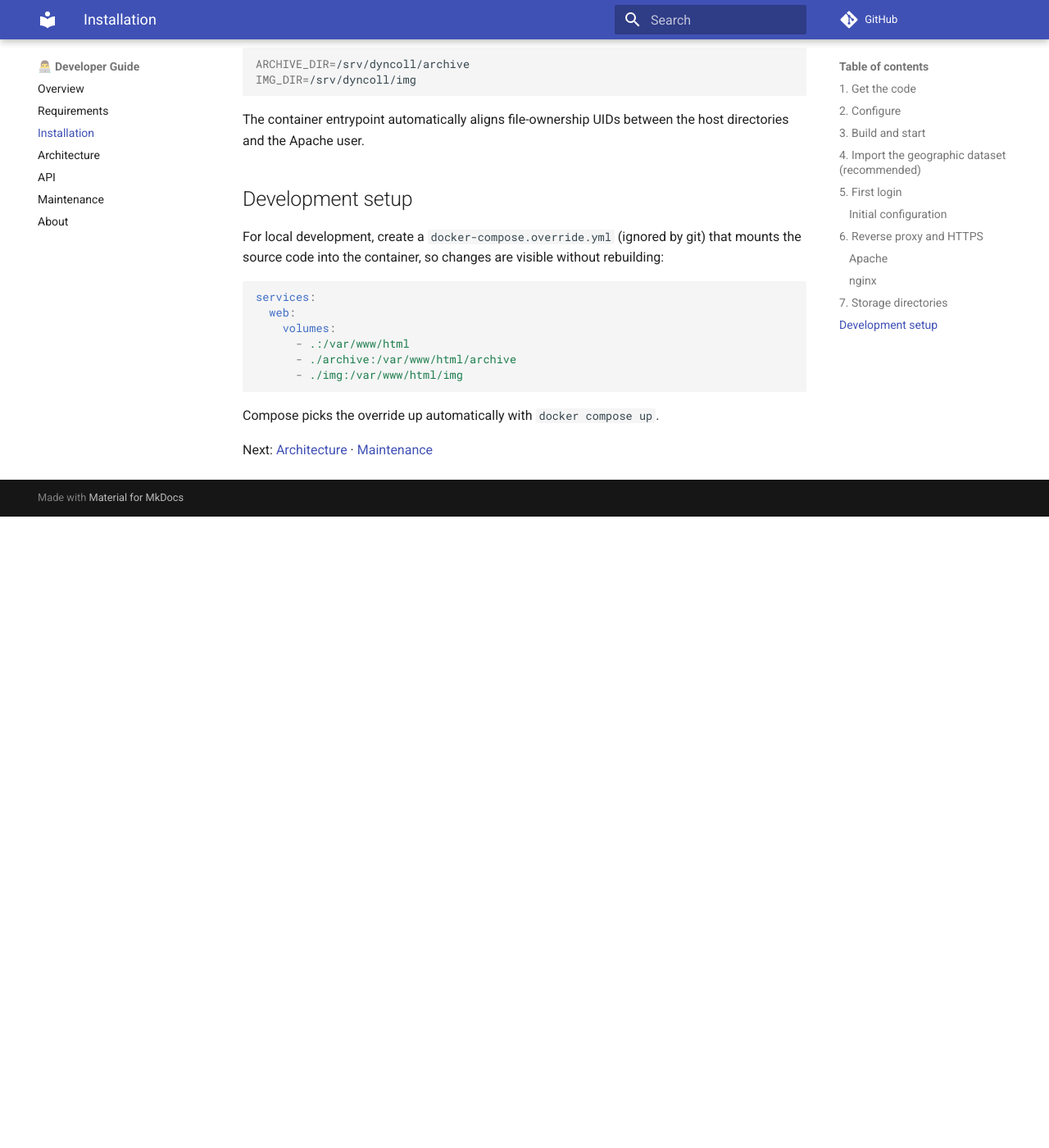
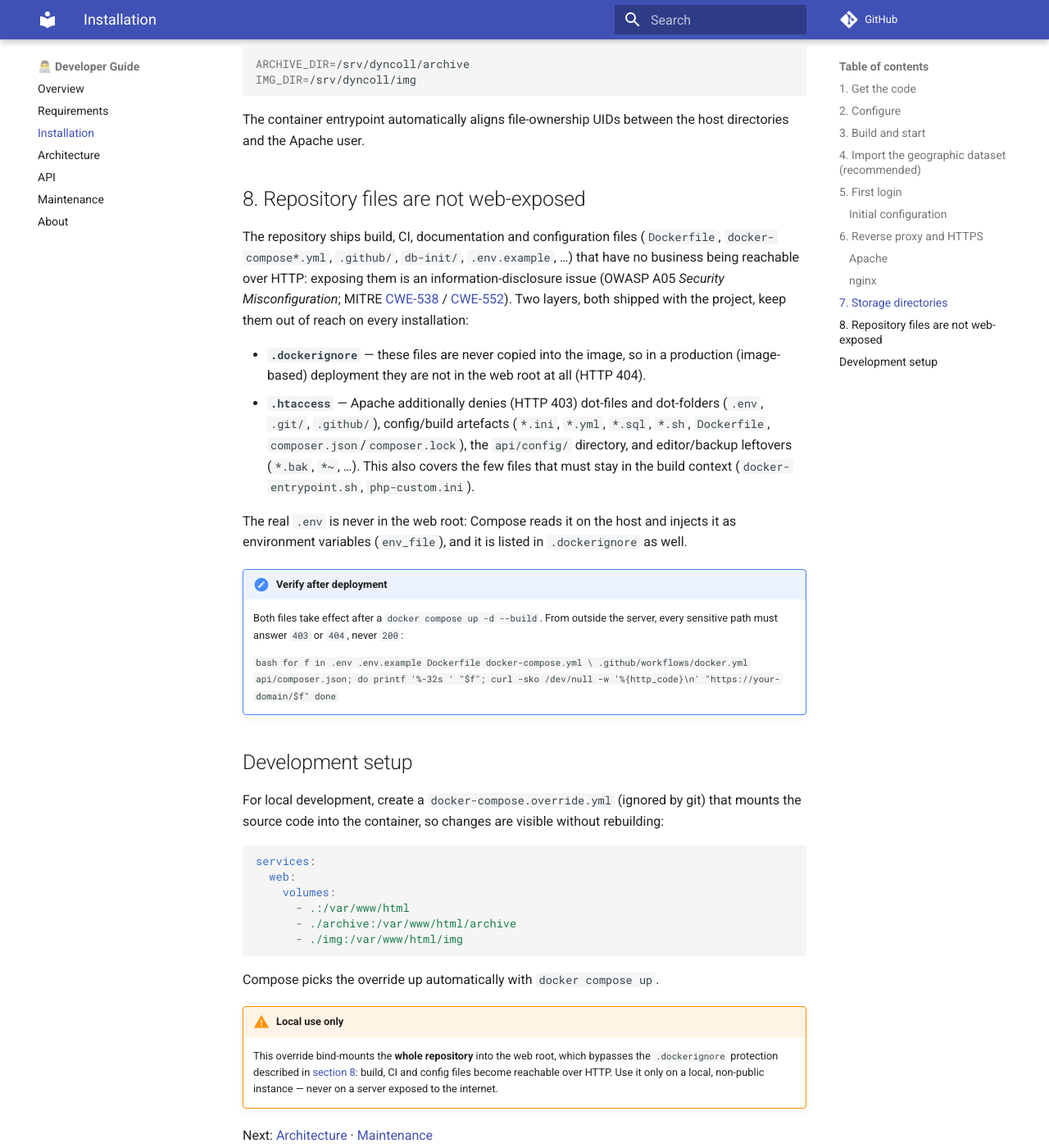
Before and after one commit to LundDarkLab/adc, an MkDocs documentation site: the page built from docs/developer/installation.md, in a window 1280 px wide and 1400 px high, scrolled down 4534 px. Shown: the whole window at 82% size. Built offline with MkDocs 1.6.1 and Material for MkDocs 9.7.7, drawn with Linux system fonts in a browser that asks for light colours; comment, search, counter and statistics services are not loaded; before the commit the page ends 5164 px from its top, so only the background shows below that.

Commit message:
harden web exposure of build/config files
Exclude build/CI/config files from the image (.dockerignore) and deny them
at Apache level (.htaccess, api/.htaccess): dot-files/dot-folders, *.yml,
Dockerfile, composer.json/lock, api/config/, editor/backup leftovers.
Addresses information disclosure (OWASP A05; CWE-538 / CWE-552) reported by
Lund IT. No secrets were exposed; the real .env is never in the web root.
Document the behaviour in docs/developer/installation.md.

Co-Authored-By: Claude Opus 4.8 <noreply@anthropic.com>

````diff
--- a/docs/developer/installation.md
+++ b/docs/developer/installation.md
@@ -177,6 +177,25 @@ IMG_DIR=/srv/dyncoll/img
 
 The container entrypoint automatically aligns file-ownership UIDs between the host directories and the Apache user.
 
+## 8. Repository files are not web-exposed
+
+The repository ships build, CI, documentation and configuration files (`Dockerfile`, `docker-compose*.yml`, `.github/`, `db-init/`, `.env.example`, …) that have no business being reachable over HTTP: exposing them is an information-disclosure issue (OWASP A05 *Security Misconfiguration*; MITRE [CWE-538](https://cwe.mitre.org/data/definitions/538.html) / [CWE-552](https://cwe.mitre.org/data/definitions/552.html)). Two layers, both shipped with the project, keep them out of reach on every installation:
+
+- **`.dockerignore`** — these files are never copied into the image, so in a production (image-based) deployment they are not in the web root at all (HTTP 404).
+- **`.htaccess`** — Apache additionally denies (HTTP 403) dot-files and dot-folders (`.env`, `.git/`, `.github/`), config/build artefacts (`*.ini`, `*.yml`, `*.sql`, `*.sh`, `Dockerfile`, `composer.json`/`composer.lock`), the `api/config/` directory, and editor/backup leftovers (`*.bak`, `*~`, …). This also covers the few files that must stay in the build context (`docker-entrypoint.sh`, `php-custom.ini`).
+
+The real `.env` is never in the web root: Compose reads it on the host and injects it as environment variables (`env_file`), and it is listed in `.dockerignore` as well.
+
+!!! note "Verify after deployment"
+    Both files take effect after a `docker compose up -d --build`. From outside the server, every sensitive path must answer `403` or `404`, never `200`:
+
+    ```bash
+    for f in .env .env.example Dockerfile docker-compose.yml \
+             .github/workflows/docker.yml api/composer.json; do
+      printf '%-32s ' "$f"; curl -sko /dev/null -w '%{http_code}\n' "https://your-domain/$f"
+    done
+    ```
+
 ## Development setup
 
 For local development, create a `docker-compose.override.yml` (ignored by git) that mounts the source code into the container, so changes are visible without rebuilding:
@@ -192,4 +211,7 @@ services:
 
 Compose picks the override up automatically with `docker compose up`.
 
+!!! warning "Local use only"
+    This override bind-mounts the **whole repository** into the web root, which bypasses the `.dockerignore` protection described in [section 8](#8-repository-files-are-not-web-exposed): build, CI and config files become reachable over HTTP. Use it only on a local, non-public instance — never on a server exposed to the internet.
+
 Next: [Architecture](architecture.md) · [Maintenance](maintenance.md)
````
Also changed, not shown: 3 other files.
